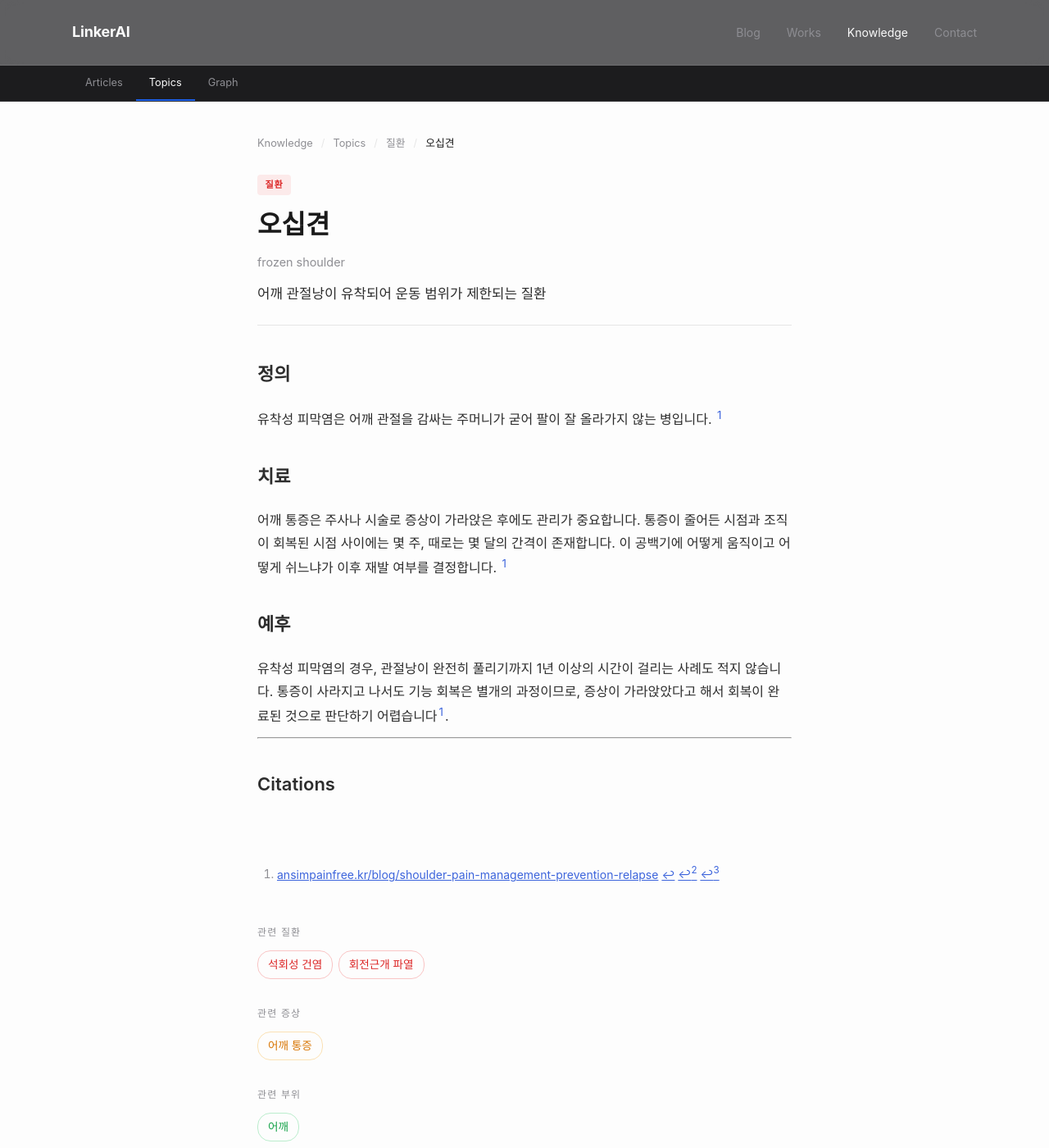
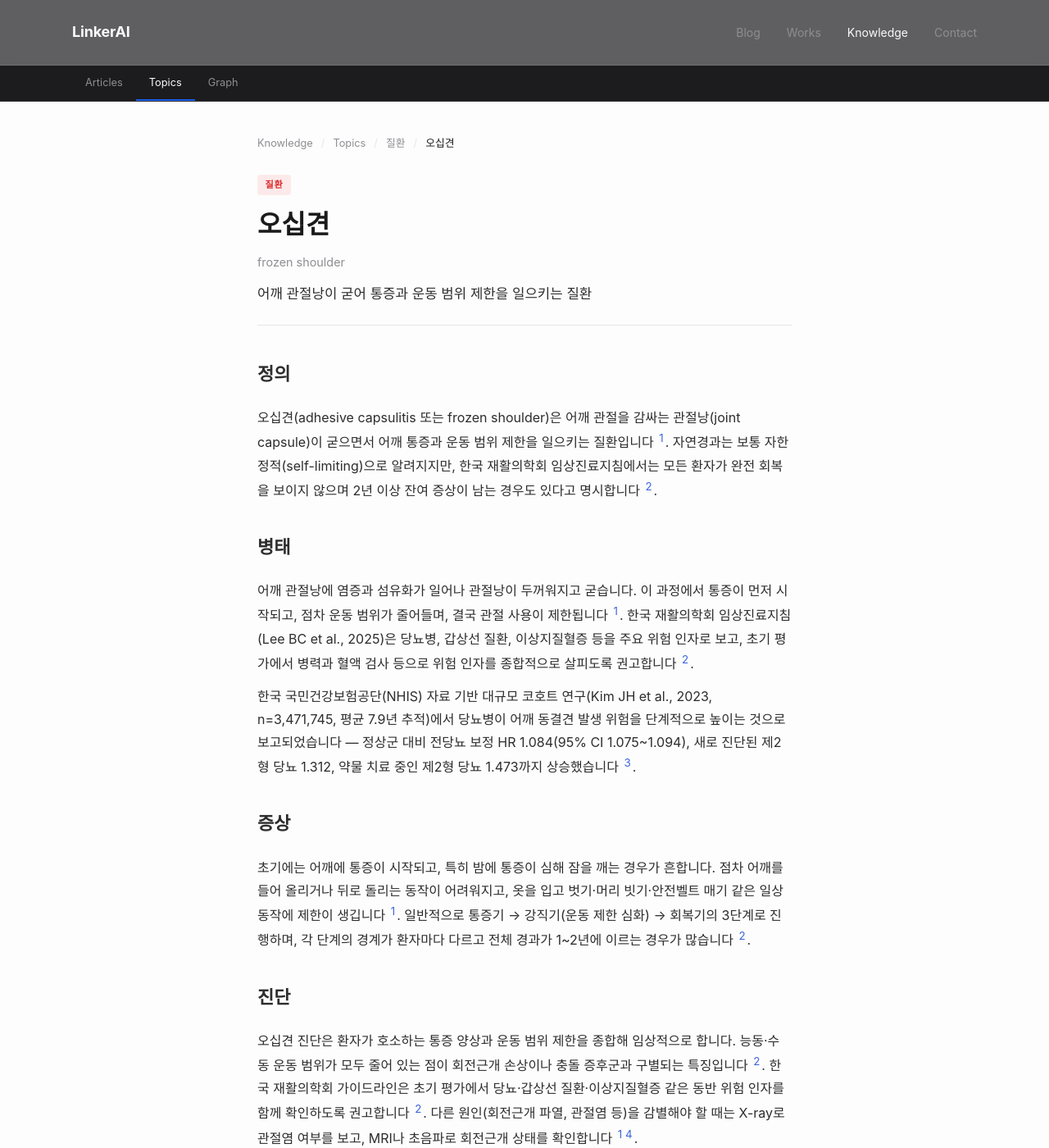
Before and after one commit to feelharmony/linkare-medical-knowledge, a Jekyll site: the page built from conditions/frozen-shoulder.md, in a window 1280 px wide and 1400 px high. Shown: the whole window at 82% size. Built offline with Jekyll 4.4.1, drawn with Linux system fonts in a browser that asks for light colours; some web fonts are replaced; some of the changed text lies outside the part shown.

Commit message:
docs(conditions/frozen-shoulder): v3 — 외부 권위 출처 3개 추가 (한국 CPG 1차)
- Lee BC et al. 한국 재활의학회 동결견 임상진료지침 2025 [^2]
  (Ann Rehabil Med 2025;49(3):113-138. KARM. 16개 핵심 질문)
- Kim JH et al. 2023 한국 NHIS 당뇨-동결견 코호트 [^3]
  (DMJ 2023;47(6):869-878. PMID 37915186, n=3,471,745, 7.9년 추적)
  당뇨 위험 단계: 전당뇨 HR 1.084 / 새 진단 T2DM 1.312 / 약물 T2DM 1.473
- Le HV et al. 2021 국제 가이드라인 종합 review [^4] (PMC8046676)

표준 6섹션 재정렬 (원본은 정의·치료·예후 3섹션). 병태·증상·진단 신설.
한국 CPG 1차 인용 + 한국 NHIS 당뇨 데이터로 한국 진료 현실 반영.
한국 CPG 권고:
- 도수치료 + ROM 운동, 관절강 내 스테로이드 주사, 스테로이드+물리치료,
  hydrodilatation을 권고 등급 B
- NSAIDs는 임상의 판단 (insufficient evidence)
- 관절막 유리술/MUA는 근거 부족, 스테로이드 먼저
- 자가 스트레칭 권고

학술 톤 다운 적용 (의학 용어·수치·권고 강도는 보존)

source_count 0 → 4, version 2 → 3

```diff
--- a/conditions/frozen-shoulder.md
+++ b/conditions/frozen-shoulder.md
@@ -4,22 +4,51 @@
 entity_type: condition
 permalink: /conditions/frozen-shoulder/
 title: 오십견
-description: 어깨 관절낭이 유착되어 운동 범위가 제한되는 질환
+description: 어깨 관절낭이 굳어 통증과 운동 범위 제한을 일으키는 질환
 title_en: frozen shoulder
-last_reviewed: '2026-04-25'
-source_count: 0
-version: 2
+last_reviewed: '2026-05-01'
+source_count: 4
+version: 3
 ---
 ## 정의
-유착성 피막염은 어깨 관절을 감싸는 주머니가 굳어 팔이 잘 올라가지 않는 병입니다. [^1]
+오십견(adhesive capsulitis 또는 frozen shoulder)은 어깨 관절을 감싸는 관절낭(joint capsule)이 굳으면서 어깨 통증과 운동 범위 제한을 일으키는 질환입니다 [^1]. 자연경과는 보통 자한정적(self-limiting)으로 알려지지만, 한국 재활의학회 임상진료지침에서는 모든 환자가 완전 회복을 보이지 않으며 2년 이상 잔여 증상이 남는 경우도 있다고 명시합니다 [^2].
+
+## 병태
+어깨 관절낭에 염증과 섬유화가 일어나 관절낭이 두꺼워지고 굳습니다. 이 과정에서 통증이 먼저 시작되고, 점차 운동 범위가 줄어들며, 결국 관절 사용이 제한됩니다 [^1]. 한국 재활의학회 임상진료지침(Lee BC et al., 2025)은 당뇨병, 갑상선 질환, 이상지질혈증 등을 주요 위험 인자로 보고, 초기 평가에서 병력과 혈액 검사 등으로 위험 인자를 종합적으로 살피도록 권고합니다 [^2].
+
+한국 국민건강보험공단(NHIS) 자료 기반 대규모 코호트 연구(Kim JH et al., 2023, n=3,471,745, 평균 7.9년 추적)에서 당뇨병이 어깨 동결견 발생 위험을 단계적으로 높이는 것으로 보고되었습니다 — 정상군 대비 전당뇨 보정 HR 1.084(95% CI 1.075~1.094), 새로 진단된 제2형 당뇨 1.312, 약물 치료 중인 제2형 당뇨 1.473까지 상승했습니다 [^3].
+
+## 증상
+초기에는 어깨에 통증이 시작되고, 특히 밤에 통증이 심해 잠을 깨는 경우가 흔합니다. 점차 어깨를 들어 올리거나 뒤로 돌리는 동작이 어려워지고, 옷을 입고 벗기·머리 빗기·안전벨트 매기 같은 일상 동작에 제한이 생깁니다 [^1]. 일반적으로 통증기 → 강직기(운동 제한 심화) → 회복기의 3단계로 진행하며, 각 단계의 경계가 환자마다 다르고 전체 경과가 1~2년에 이르는 경우가 많습니다 [^2].
+
+## 진단
+오십견 진단은 환자가 호소하는 통증 양상과 운동 범위 제한을 종합해 임상적으로 합니다. 능동·수동 운동 범위가 모두 줄어 있는 점이 회전근개 손상이나 충돌 증후군과 구별되는 특징입니다 [^2]. 한국 재활의학회 가이드라인은 초기 평가에서 당뇨·갑상선 질환·이상지질혈증 같은 동반 위험 인자를 함께 확인하도록 권고합니다 [^2]. 다른 원인(회전근개 파열, 관절염 등)을 감별해야 할 때는 X-ray로 관절염 여부를 보고, MRI나 초음파로 회전근개 상태를 확인합니다 [^1][^4].
 
 ## 치료
-어깨 통증은 주사나 시술로 증상이 가라앉은 후에도 관리가 중요합니다. 통증이 줄어든 시점과 조직이 회복된 시점 사이에는 몇 주, 때로는 몇 달의 간격이 존재합니다. 이 공백기에 어떻게 움직이고 어떻게 쉬느냐가 이후 재발 여부를 결정합니다. [^1]
+오십견은 보존 치료가 먼저입니다. 한국 재활의학회 임상진료지침(Lee BC et al., 2025)은 2개 배경 질문과 16개 핵심 임상 질문에 대한 권고에서 다음을 권고 등급 B(낮은 근거)로 권고합니다 [^2]:
+
+- 도수 치료와 관절가동범위(ROM) 운동
+- 관절강 내 스테로이드 주사 (어깨 통증과 상지 기능 개선)
+- 스테로이드 주사 + 물리치료 병행
+- 수액 팽창술(hydrodilatation)을 관절강 내 스테로이드 주사와 함께 검토
+
+NSAIDs는 근거가 부족해 임상의의 판단에 따라 통증 조절 보조로 사용하도록 두고, 자가 스트레칭은 충분한 교육과 지속 관찰과 함께 권고됩니다 [^2]. 관절낭 유리술이나 마취하 도수정복술(manipulation under anesthesia, MUA)은 근거가 충분하지 않다고 평가되어, 합병증 위험을 고려해 관절강 내 스테로이드 주사를 먼저 시도하도록 권고됩니다 [^2].
+
+국제 가이드라인 종합 review에서도 대부분의 환자가 보존 치료(물리치료, NSAIDs, 관절강 내 스테로이드 주사)로 호전되며, 6~9개월 이상 반응하지 않는 환자에서 수술적 치료(관절경적 관절막 유리술 또는 마취하 도수정복)를 검토하는 것으로 정리됩니다 [^4]. 당뇨·갑상선 질환 등 동반 질환이 있는 환자는 회복이 느리고 재발 위험이 높아, 동반 질환 관리가 함께 이루어져야 합니다 [^2][^3].
+
+환자 상태에 따라 어깨 주변 근력 강화, 자세 평가에 따른 도수 치료, 통증 단계와 강직 정도에 맞춘 운동 치료, 체외충격파 치료 등을 활용할 수 있습니다 [^1].
 
 ## 예후
-유착성 피막염의 경우, 관절낭이 완전히 풀리기까지 1년 이상의 시간이 걸리는 사례도 적지 않습니다. 통증이 사라지고 나서도 기능 회복은 별개의 과정이므로, 증상이 가라앉았다고 해서 회복이 완료된 것으로 판단하기 어렵습니다[^1].
+대부분의 오십견은 보존 치료로 좋아지지만, 회복까지 1~2년이 걸리는 경우가 많습니다 [^2]. 한국 가이드라인은 자연경과상 자한정적 경향이 있다고 보되, 모든 환자가 완전 회복을 보이지 않으며 2년 이상 잔여 증상이 남는 경우도 있다고 명시합니다 [^2]. 통증이 가라앉은 시점과 조직이 회복된 시점 사이에는 몇 주에서 몇 달의 간격이 있어, 이 기간에 어떻게 움직이고 어떻게 쉬느냐가 재발 여부를 좌우합니다 [^1]. 당뇨 동반 환자는 발생 위험이 높을 뿐 아니라 회복도 더 느려 동반 질환 관리가 중요합니다 [^3].
 
 ---
 
 ## Citations
-[^1]: [ansimpainfree.kr/blog/shoulder-pain-management-prevention-relapse](https://ansimpainfree.kr/blog/shoulder-pain-management-prevention-relapse)
+[^1]: [안심튼튼 — 어깨 통증 관리·예방·재발](https://ansimpainfree.kr/blog/shoulder-pain-management-prevention-relapse)
+[^2]: [Lee BC et al. Clinical Practice Guidelines for Diagnosis and Non-Surgical Treatment of Primary Frozen Shoulder. Ann Rehabil Med. 2025;49(3):113-138 (대한재활의학회). DOI 10.5535/arm.250057](https://www.e-arm.org/journal/view.php?number=4407)
+[^3]: [Kim JH, Kim BS, Han KD, Kwon HS. The Risk of Shoulder Adhesive Capsulitis in Individuals with Prediabetes and Type 2 Diabetes Mellitus: A Longitudinal Nationwide Population-Based Study. Diabetes Metab J. 2023;47(6):869-878. DOI 10.4093/dmj.2022.0275 (PMID 37915186)](https://pmc.ncbi.nlm.nih.gov/articles/PMC10695720/)
+[^4]: [Le HV, Lee SJ, Nazarian A, Rodriguez EK. Adhesive capsulitis of the shoulder: review of pathophysiology and current clinical treatments / Clinical Guidelines in the Management of Frozen Shoulder: An Update! Bone Joint Res. 2021 (PMC8046676)](https://pmc.ncbi.nlm.nih.gov/articles/PMC8046676/)
+
+## Changelog
+- 2026-04-25 v2: 수동 편집
+- 2026-05-01 v3: 외부 권위 출처 3개 추가 (Lee BC 2025 한국 재활의학회 동결견 CPG, Kim JH 2023 한국 NHIS 당뇨 코호트, Le HV 2021 국제 가이드라인 종합 리뷰) — 정의·병태·증상·진단·치료·예후 6섹션으로 재정렬(원본 3섹션). 한국 CPG를 1차 인용으로 활용. 당뇨 위험 인자에 한국 NHIS HR 1.084~1.473 데이터 명시. 학술 톤 다운(자연스러운 환자 친화 표현, 의학 용어·수치·권고 강도는 보존). source_count 0→4.
```
